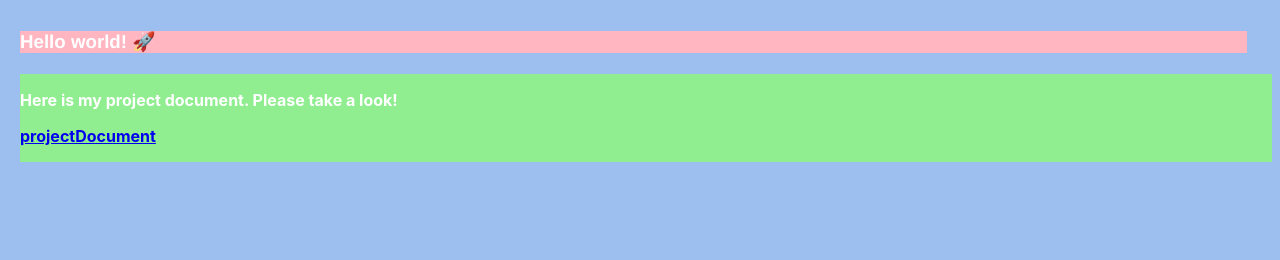
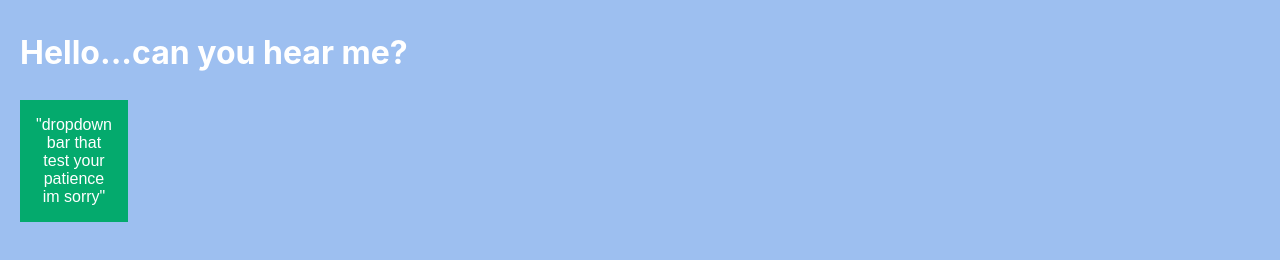
Before and after one commit to tanjingnishirley-nm2207/tanjingnishirley-nm2207.github.io, a plain HTML site: page index.html in a window 1280 px wide. Drawn offline with Linux system fonts and the light colour scheme.

Commit message:
week 10 progress
added a menu but it doesnt seem user friendly (i will change it), added documentation for week 10, tried to make audio load but has difficulties and i am still trying to resolve it

```diff
--- a/index.html
+++ b/index.html
@@ -7,13 +7,29 @@
   </head>
 
   <body>
-    <h3>
-      Hello world! 🚀
 
-    </h3>
-  <h4>
-    <p>Here is my project document. Please take a look!</p>
-    <p > <a href="https://docs.google.com/document/d/1Bb5LMFRnUtdKhUOhjVgMINi7Q9GYOyrYxiUDtgmH2lE/edit?usp=sharing" > projectDocument</a></p>
-  </h4>
+    <h1>
+      <audio src = "waiting.mp3" contols autoplay loop></audio>
+
+      Hello...can you hear me?
+
+    </h1>
+    <p>
+      <meta name="viewport" content="width=device-width, initial-scale=1">
+      <div class="dropdown">
+        <button class="menuIcon">
+         "dropdown bar that test your patience im sorry"
+        </button>
+      <div class="dropdown-content">
+        <a href="https://docs.google.com/document/d/1Bb5LMFRnUtdKhUOhjVgMINi7Q9GYOyrYxiUDtgmH2lE/edit?usp=sharing">Week 9 Progress</a>
+        <a href="https://docs.google.com/document/d/1xnluoVbAV4wxFDrg07xUTaIfraKWenQkROkmLHczUS4/edit">Week 10 Progress</a>
+        <a href="#">Week 11 Progress</a>
+        <a href="#">Week 12 Progress</a>
+        <a href="#">Week 13 Progress</a>
+     </div>
+     </div>
+    </p>
+
+
   </body>
 </html>
--- a/scripts/counter.js
+++ b/scripts/counter.js
@@ -1,15 +1,6 @@
-/*let counter = 0;
 
-document.addEventListener("DOMContentLoaded", function () {
-  document.querySelector("button").onclick = count;
-});
+document.getElementById("waiting").addEventListener("load", myFunction);
 
-function count() {
-  counter++;
-
-  if (counter % 10 === 0) {
-    alert("Mouse would like to thank you for the food 🥙");
-  }
-
-  document.querySelector(".counter").innerHTML = counter;
-}*/
+function myFunction() {
+  document.getElementById("demo").innerHTML = "audio is loaded.";
+}
--- a/styles/styles.css
+++ b/styles/styles.css
@@ -12,51 +12,47 @@ h2 {
   color: #f92399;
 }
 
-h3 {
-  font-family: Helvetica, Arial, sans-serif;
-  height:98%;
-  width:98%;
-}
 
-h3 > * {
-  background-color: #9dc4f0;
-  padding: 1em;
-}
-
-/* Typically, you wouldn't specify a height or min-height on this, instead allowing your actual content (i.e., text, images, etc.) to dictate the height of your content area. But since this example has very minimal content, I've set a min-height to mimic a taller content area. */
-h4 {
-  min-height: 40%;
-  overflow-y: scroll;
+  div {
+    width: 35px;
+    height: 5px;
+    background-color: black;
+    margin: 6px 0;
   }
 
 
-h3 > * {
-  margin-bottom: 2%;
+.menuIcon {
+  background-color: #04AA6D;
+  color: white;
+  padding: 16px;
+  font-size: 16px;
+  border: none;
+  right: 0%;
 }
 
-/* Now let's apply grid for wider viewports. */
-@media screen and (min-width: 40em) {
-  h3 > * {
-    margin-bottom: 0;
-  }
-  /* Define the grid */
-  h3 {
-    display: grid;
-    grid-template-columns: 18% 60% 18%;
-    grid-gap: 2% 2%;
-    grid-template-rows: 10% auto 10%;
-  }
-  h3 {
-    grid-column: 1 / span 3;
-    background-color: lightpink
+.dropdown {
+  position: relative;
+  display: inline-block;
 }
 
- h4{
-    grid-column: 2;
-    background-color: lightgreen
-
+.dropdown-content {
+  display: none;
+  position: absolute;
+  background-color: #f1f1f1;
+  min-width: 160px;
+  box-shadow: 0px 8px 16px 0px rgba(0,0,0,0.2);
+  z-index: 1;
 }
 
+.dropdown-content a {
+  color: black;
+  padding: 12px 16px;
+  text-decoration: none;
+  display: block;
+}
 
+.dropdown-content a:hover {background-color: #ddd;}
 
-}
+.dropdown:hover .dropdown-content {display: block;}
+
+.dropdown:hover .dropbtn {background-color: #3e8e41;}
```
Also changed, not shown: 1 other file. Lines whose indentation alone changed are shown as unchanged.
